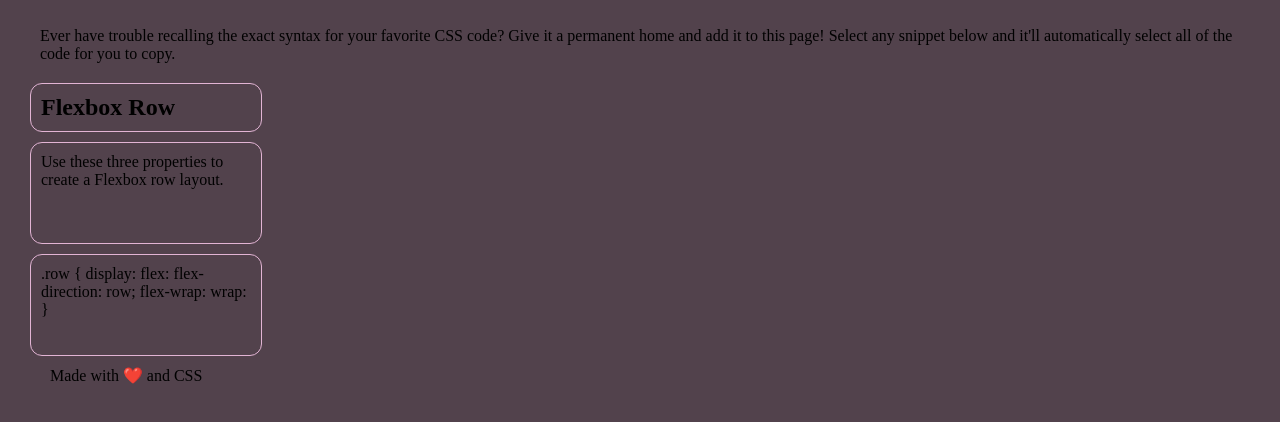
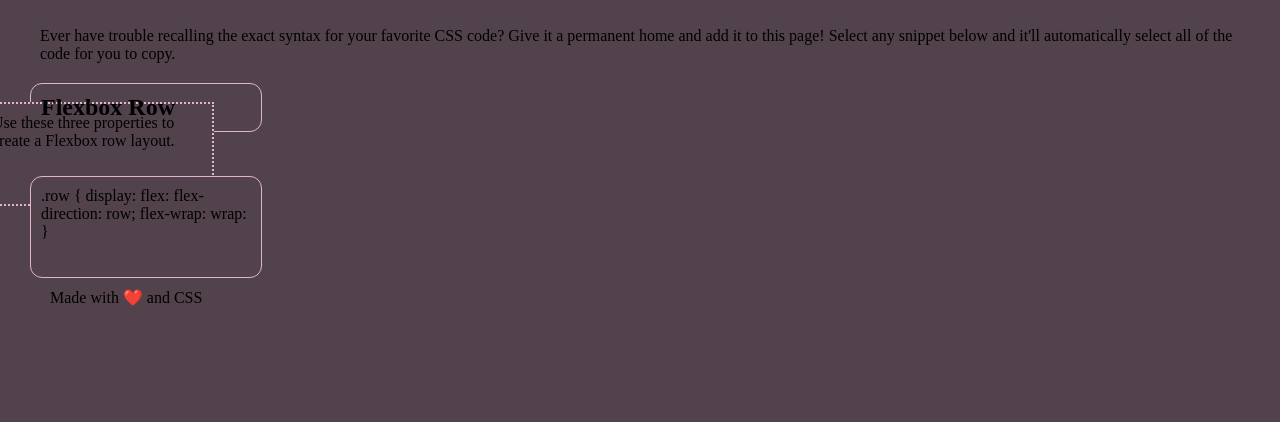
Before and after one commit to MMockus15/mini-project-2-css-snippet, a plain HTML site: page index.html in a window 1280 px wide. Shown: the part 70-492 px from the top of the page. Drawn offline with Linux system fonts and the light colour scheme.

Commit message:
added dotted box

```diff
--- a/assets/css/style.css
+++ b/assets/css/style.css
@@ -28,8 +28,8 @@ h1 {
 .dotted-box{
 	width: 230px;
 	height: 100px;
-	border: 1px solid rgb(226, 180, 212);
-	border-radius: 12px;
+	border: 2px dotted rgb(226, 180, 212);
+	margin: -40px;
 }
 
 .flexbox-row{
```
